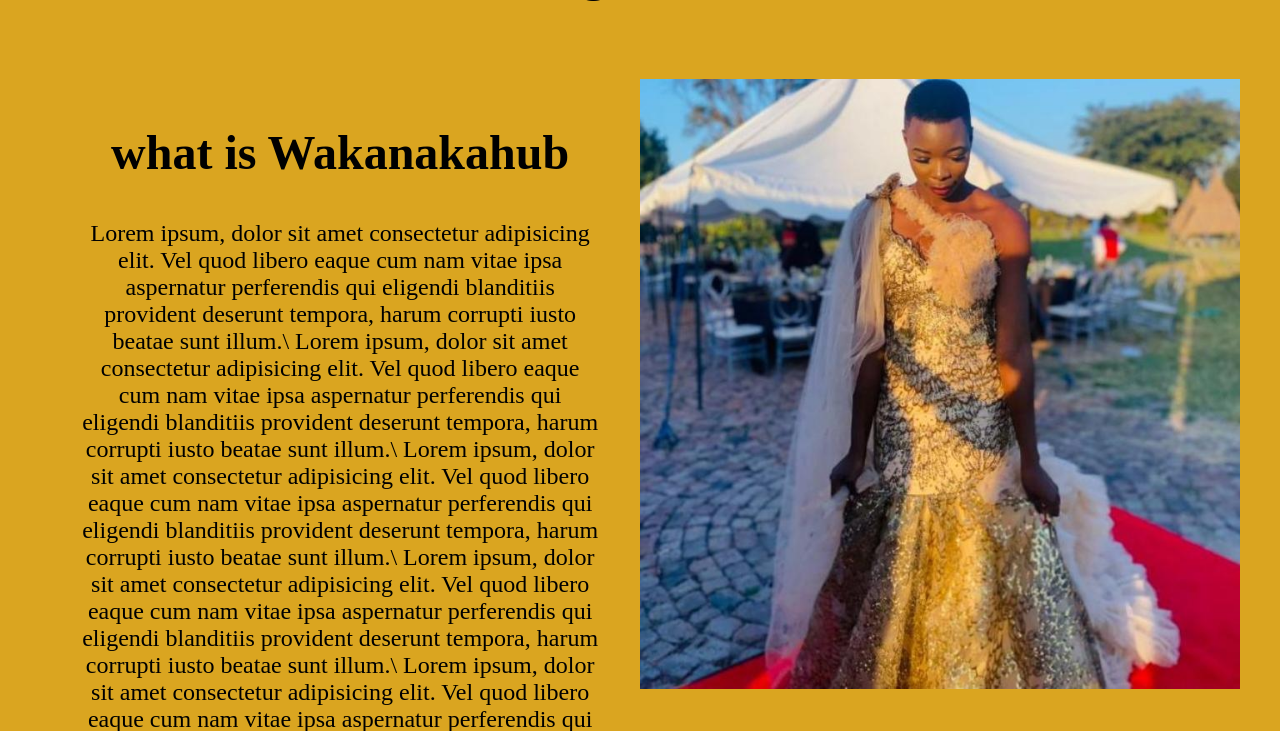
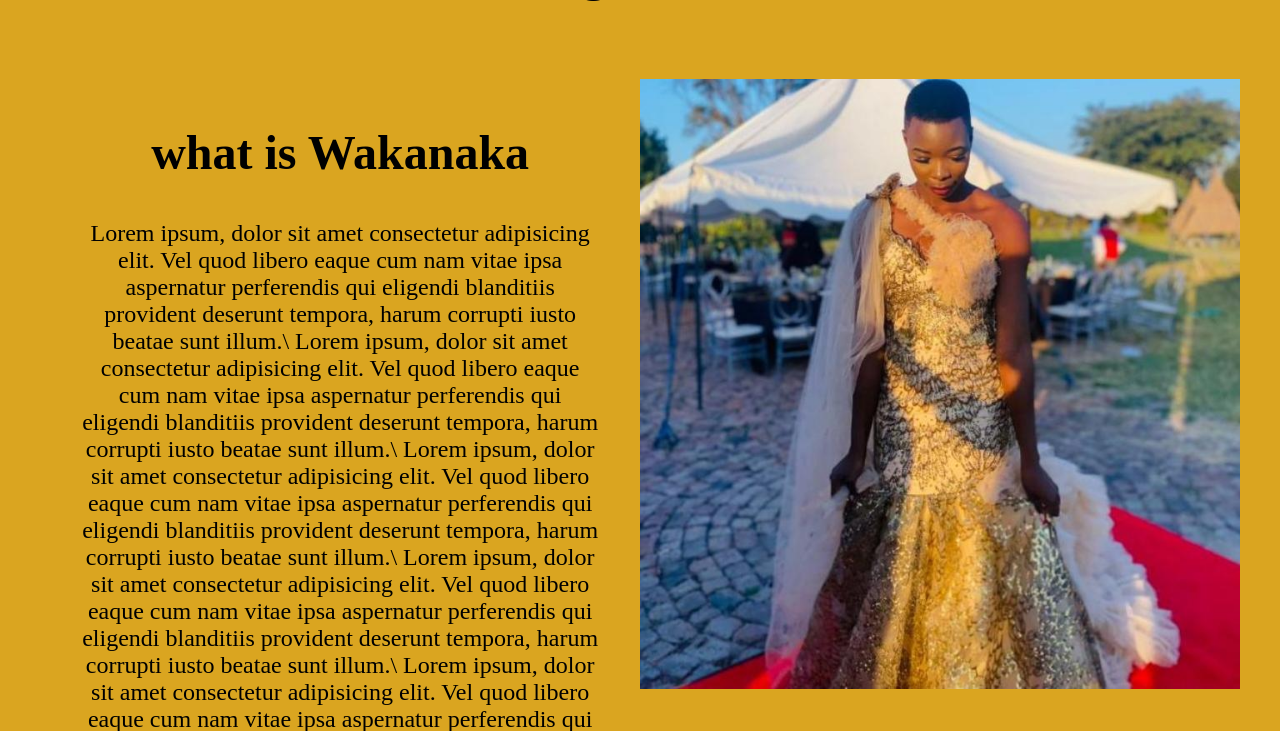
Before and after one commit to katman-Generation/Wakanaka, a Flask app: page /about in a window 1280 px wide. Shown: the part 214-945 px from the top of the page. Run offline with Flask 3, Linux system fonts and the light colour scheme.

```diff
--- a/templates/about.html
+++ b/templates/about.html
@@ -6,7 +6,7 @@
         <div class="about-first" id="about-first">
             <div class="what" id="what">
                 <div class="text" id="text">
-                    <h2>what is Wakanakahub</h2>
+                    <h2>what is Wakanaka</h2>
                     <p>Lorem ipsum, dolor sit amet consectetur
                         adipisicing elit. Vel quod libero eaque cum
                         nam vitae ipsa aspernatur perferendis qui
--- a/templates/board.html
+++ b/templates/board.html
@@ -1,6 +1,6 @@
 {% extends 'layout.html' %}
 {% block body %}
-<h1 class="hhhh">Meet The Team Behind Wakanakahub</h1>
+<h1 class="hhhh">Meet The Team Behind Wakanaka</h1>
 <div class="us" id="us">
     <div class="board">
         <h1>FOUNDER AND MODELS Manager</h1>
--- a/templates/layout.html
+++ b/templates/layout.html
@@ -3,8 +3,9 @@
 <head>
     <meta charset="UTF-8">
     <meta name="viewport" content="width=device-width, initial-scale=1.0">
-    <title>Wakanakahub</title>
+    <title>Wakanaka</title>
     <meta name="google-site-verification" content="RskF3GQrikmcz1-Ue1RyHOBqk4_2J2xqmrpUwUcs9uo" />
+    <link rel="icon" href="../static/images/file.enc" type="image/icon type">
     <link rel="stylesheet" href="../static/index.css" />
     <link rel="stylesheet" href="../static/contacts.css" />
     <link rel="stylesheet" href="../static/events.css" />
```
